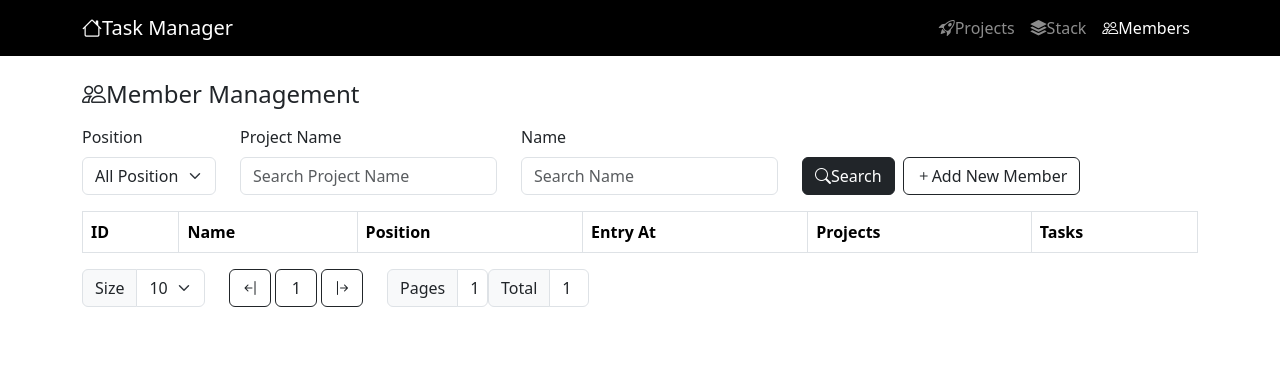
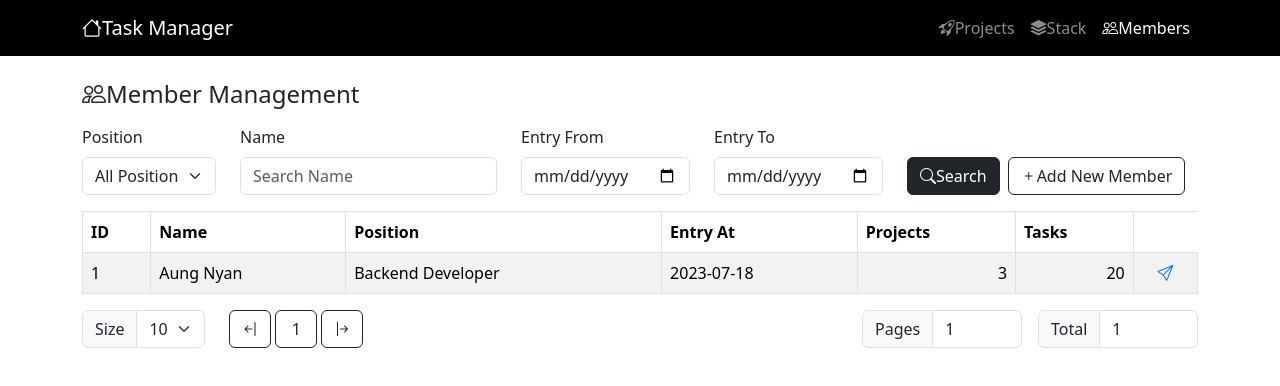
Before and after one commit to AungNyanHtet18/Task-Management, a React (Vite) app: page /member in a window 1280 px wide. Shown: the top 386 px of the page. Built offline with nearby package versions, Linux system fonts and the light colour scheme.

Commit message:
adding useform

```diff
--- a/src/index.css
+++ b/src/index.css
@@ -6,3 +6,8 @@
      display: inline-block;
      width: 2.6rem;
 }
+
+.pagination-info {
+      width: 160px;
+
+}
--- /dev/null
+++ b/src/model/input/member-search.ts
@@ -0,0 +1,6 @@
+export interface MemberSearch {
+     position? : string
+     name? : string
+     entryForm? : string
+     entryTo? : string
+}
--- a/src/pages/member/member-list.tsx
+++ b/src/pages/member/member-list.tsx
@@ -1,24 +1,40 @@
+import { useForm } from "react-hook-form";
+import type { MemberSearch } from "../../model/input/member-search";
 import { FormGroup } from "../../ui/form-group";
 import Page from "../../ui/page";
 import Pagination from "../../ui/pagination";
 
 export default function MemberList() {
+
+      const {register, handleSubmit} = useForm<MemberSearch>();
+
+      function search(form:MemberSearch) {
+          console.log(form);
+      }
+
      return (
         <Page title="Member Management" icon="bi-people" >
 
-            <form className="row">
+            <form onSubmit={handleSubmit(search)} className="row">
                <FormGroup label="Position" className="col-auto">
-                     <select className="form-select" >
-                        <option value="">All Position</option>
+                     <select  className="form-select" {...register('position')}>
+                        <option>All Position</option>
                      </select>
                </FormGroup>
 
-               <FormGroup label="Project Name" className="col-auto">
-                  <input type="text" className="form-control" placeholder="Search Project Name" />
+               <FormGroup label="Name" className="col-auto">
+                  <input type="text" className="form-control" placeholder="Search Name"
+                  {...register('name')}/>
                </FormGroup>
 
-               <FormGroup label="Name" className="col-auto">
-                  <input type="text" className="form-control" placeholder="Search Name" />
+                <FormGroup label="Entry From" className="col-auto">
+                  <input type="date" className="form-control"
+                  {...register('entryForm')}/>
+               </FormGroup>
+
+                <FormGroup label="Entry To" className="col-auto">
+                  <input type="date" className="form-control"
+                  {...register('entryTo')}/>
                </FormGroup>
 
                <div className="col btn-wrapper">
@@ -43,7 +59,12 @@ export default function MemberList() {
                      <th>Projects</th>
                      <th>Tasks</th>
                   </tr>
+
                </thead>
+
+               <tbody>
+                  <MemberRow/>
+               </tbody>
 
             </table>
 
@@ -51,3 +72,19 @@ export default function MemberList() {
         </Page>
      )
 }
+
+function MemberRow() {
+    return (
+      <tr>
+         <td>1</td>
+         <td>Aung Nyan</td>
+         <td>Backend Developer</td>
+         <td>2023-07-18</td>
+         <td className="text-end">3</td>
+         <td className="text-end">20</td>
+         <td className="text-center">
+            <a href="#" className="icon-link"><i className="bi-send"></i></a>
+         </td>
+      </tr>
+    )
+}
--- a/src/ui/pagination.tsx
+++ b/src/ui/pagination.tsx
@@ -13,6 +13,7 @@ export default function Pagination() {
                         <option value="50">50</option>
                     </select>
                 </div>
+
             </div>
 
             {/* Link List */}
@@ -31,15 +32,15 @@ export default function Pagination() {
 
               </div>
 
-            <div className="col-auto d-flex justify-content-end">
+            <div className="col d-flex justify-content-end">
                 {/* Total */}
-                <div className="input-group">
+                <div className="input-group me-2 pagination-info">
                     <span className="input-group-text">Pages</span>
                     <span className="form-control">1</span>
                 </div>
 
                 {/* Total Records */}
-                <div className="input-group">
+                <div className="input-group ms-2 pagination-info">
                     <span className="input-group-text">Total</span>
                     <span className="form-control">1</span>
                 </div>
```
Also changed, not shown: src/model/output/member-list-item.ts (added).
